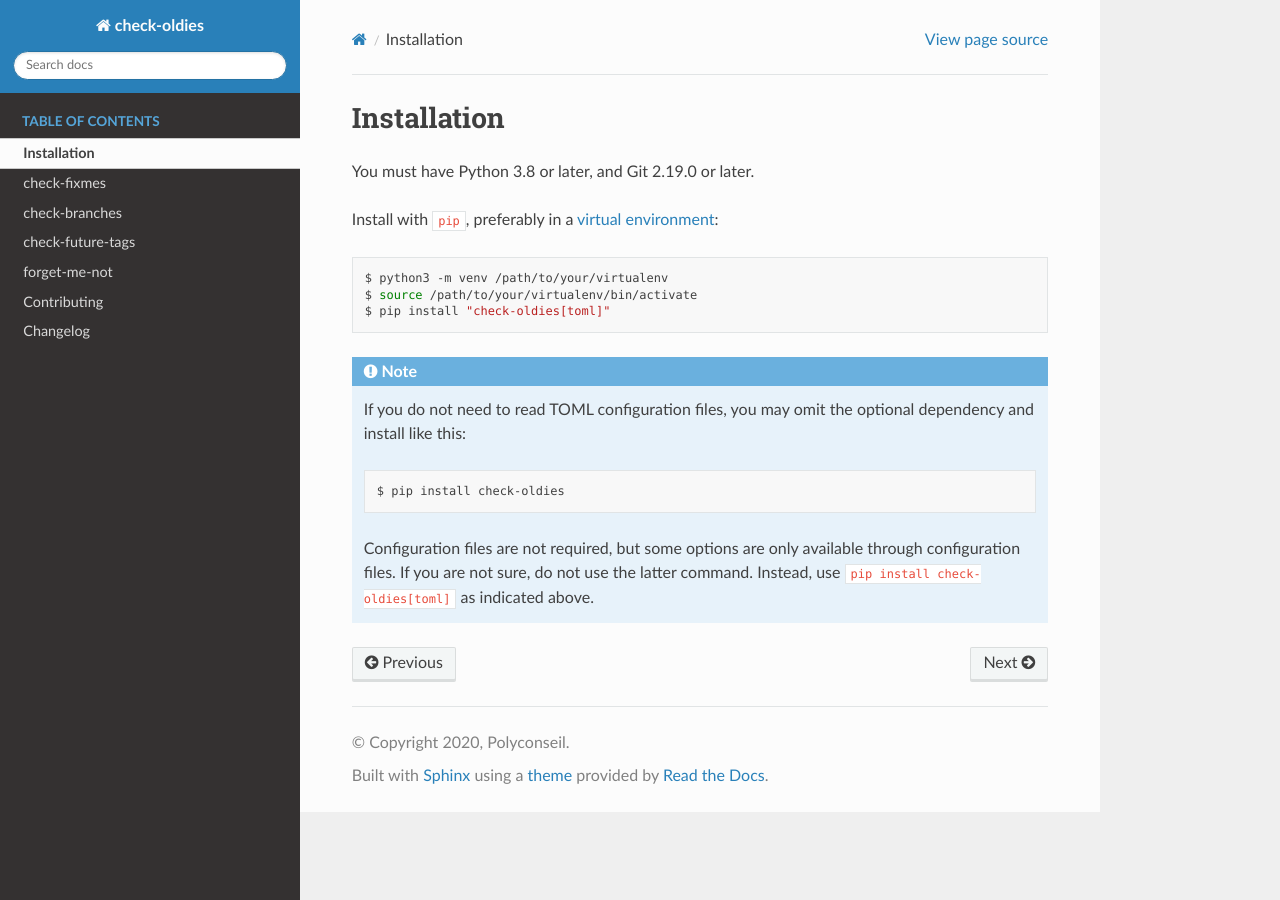
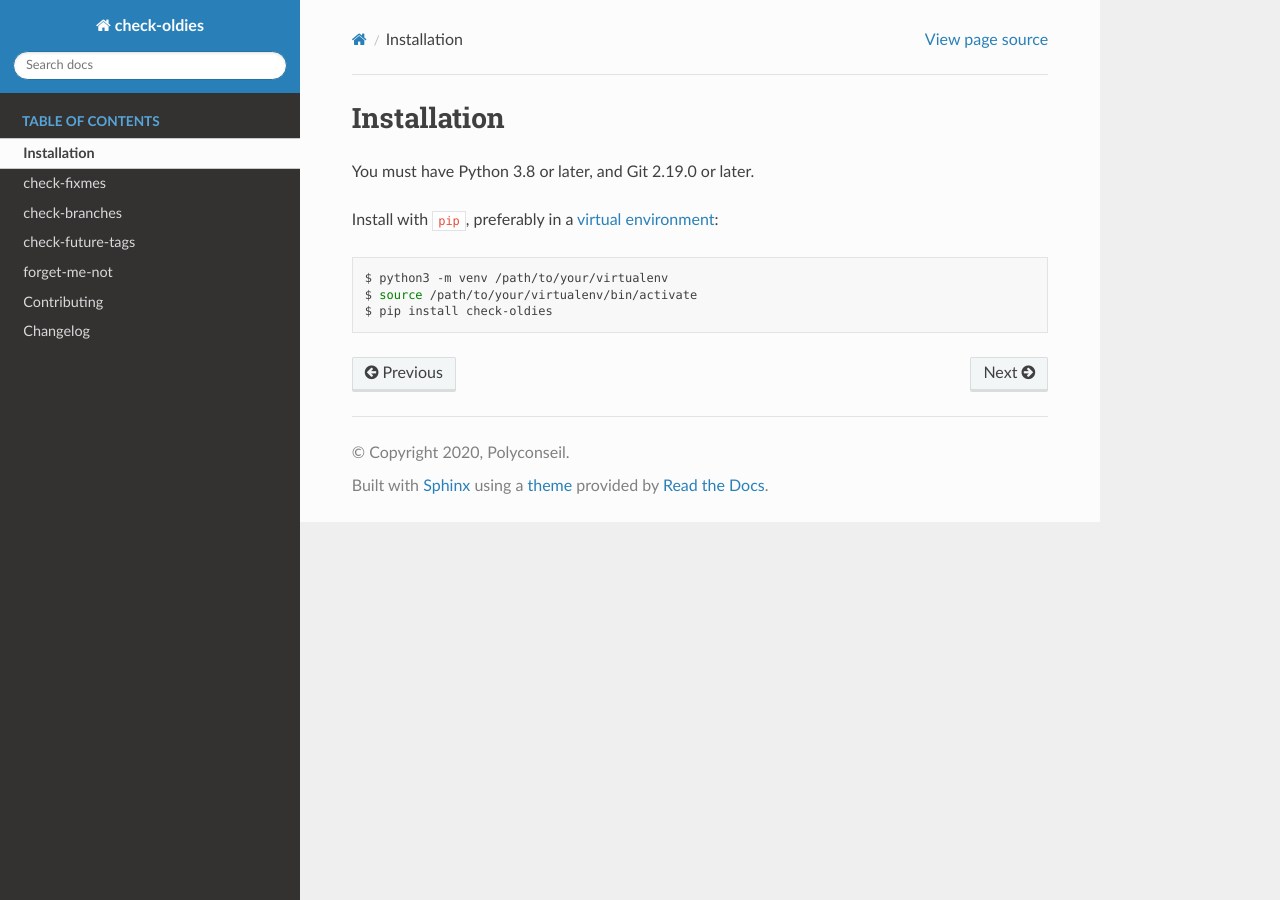
Before and after one commit to Polyconseil/check-oldies, a Sphinx documentation site: the page built from docs/installation.rst, in a window 1280 px wide. Built offline with Sphinx 7.4.7 and the Read the Docs theme 2.0.0, drawn with Linux system fonts in a browser that asks for light colours.

Commit message:
req: Remove optional dependency on `toml`
It was not necessary with Python >= 3.11, which ships with the
`tomllib` package in the standard library.

Also, the extra requirement could be a bit confusing, especially for
non-Python developers. "Do I need it now, will I need it later?"

For the sake of simplicity, the extra requirement has been removed.
We now always install `toml` on Python versions earlier than 3.11 (and
never on 3.11 and above).

```diff
--- a/README.rst
+++ b/README.rst
@@ -72,7 +72,7 @@ Install with ``pip``, preferably in a virtual environment:
     $ python3 -m venv /path/to/your/virtualenv
     $ source /path/to/your/virtualenv/bin/activate
 
-    $ pip install "check-oldies[toml]"
+    $ pip install check-oldies
 
 
 Features, configuration and more
--- a/docs/installation.rst
+++ b/docs/installation.rst
@@ -9,22 +9,6 @@ Install with ``pip``, preferably in a `virtual environment`_:
 
     $ python3 -m venv /path/to/your/virtualenv
     $ source /path/to/your/virtualenv/bin/activate
-    $ pip install "check-oldies[toml]"
-
-
-.. note::
-
-    If you do not need to read TOML configuration files, you may omit the
-    optional dependency and install like this:
-
-    .. code-block:: bash
-
-        $ pip install check-oldies
-
-    Configuration files are not required, but some options are only
-    available through configuration files. If you are not sure, do not
-    use the latter command. Instead, use ``pip install check-oldies[toml]``
-    as indicated above.
-
+    $ pip install check-oldies
 
 .. _virtual environment: https://packaging.python.org/tutorials/installing-packages/#creating-virtual-environments
--- a/requirements_dev.txt
+++ b/requirements_dev.txt
@@ -1,4 +1,4 @@
--e .[toml]
+-e .
 
 # Testing
 pytest
--- a/setup.cfg
+++ b/setup.cfg
@@ -31,6 +31,8 @@ project_urls =
 
 [options]
 python_requires = >=3.8
+install_requires =
+    toml; python_version<"3.11"
 package_dir=
     =src
 packages=find:
@@ -42,9 +44,6 @@ console-scripts =
     check-future-tags = check_oldies.check_future_tags:main
     forget-me-not = check_oldies.forget_me_not:main
 
-[options.extras_require]
-toml = toml
-
 [options.packages.find]
 where = src
 
```
Also changed, not shown: 2 other files.
